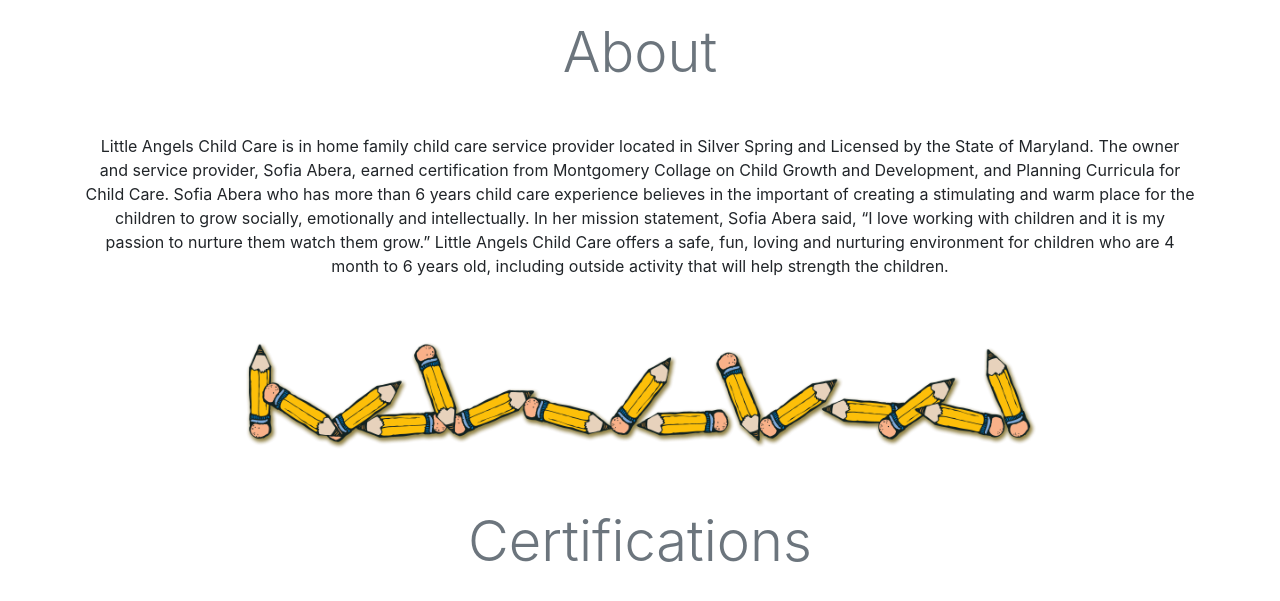
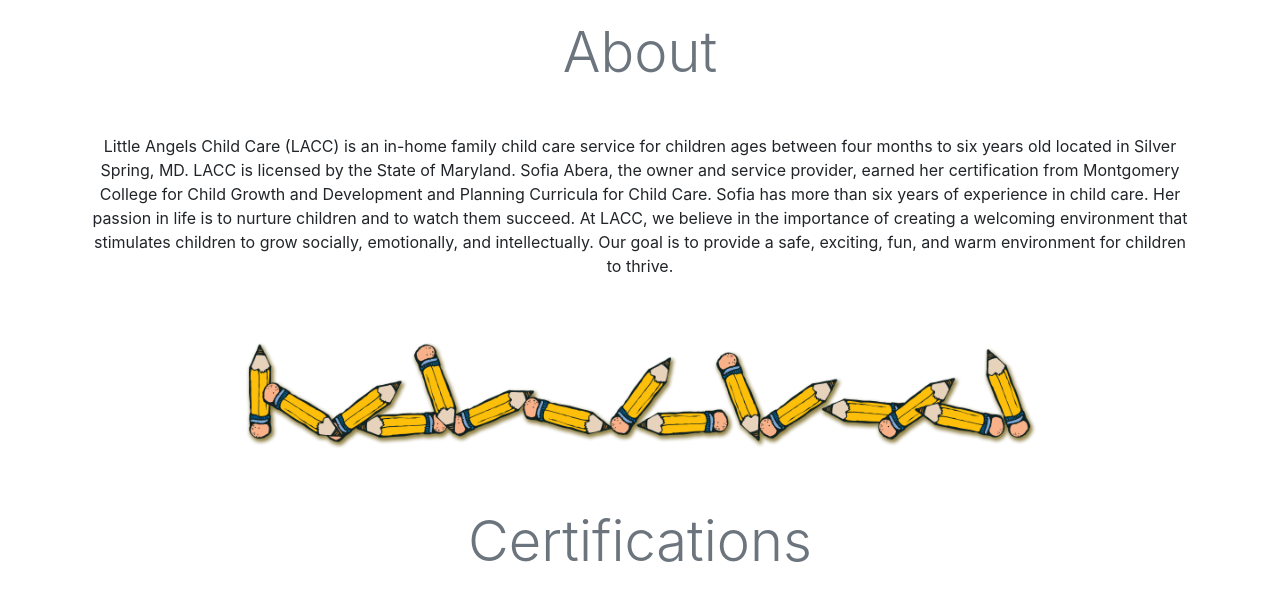
Before and after one commit to littleangelscc/littleangelscc.github.io, a plain HTML site: page index.html in a window 1280 px wide. Shown: the part 880-1481 px from the top of the page. Drawn offline with nearby package versions, Linux system fonts and the light colour scheme.

Commit message:
updated paragraph'

```diff
--- a/index.html
+++ b/index.html
@@ -51,14 +51,15 @@
 <div id="about" class="container mb-5 mt-5 text-sm-center">
     <img src="img/ribbon.png" class="img-fluid" width="800" height="150" alt="...">
     <h2 class="display-4 text-center my-5 text-muted">About</h2>
-    <p> Little Angels Child Care is in home family child care service provider located in Silver Spring and Licensed by
-        the State of Maryland. The owner and service provider, Sofia Abera, earned certification from Montgomery Collage
-        on Child Growth and Development, and Planning Curricula for Child Care. Sofia Abera who has more than 6 years
-        child care experience believes in the important of creating a stimulating and warm place for the children to
-        grow socially, emotionally and intellectually. In her mission statement, Sofia Abera said, “I love working with
-        children and it is my passion to nurture them watch them grow.” Little Angels Child Care offers a safe, fun,
-        loving and nurturing environment for children who are 4 month to 6 years old, including outside activity that
-        will help strength the children.</p>
+    <p> Little Angels Child Care (LACC) is an in-home family child care service for children ages between four
+        months to six years old located in Silver Spring, MD.
+        LACC is licensed by the State of Maryland. Sofia Abera, the owner and service provider, earned her
+        certification from Montgomery College for Child Growth and Development and Planning Curricula for
+        Child Care. Sofia has more than six years of experience in child care. Her passion in life is to nurture
+        children and to watch them succeed.
+        At LACC, we believe in the importance of creating a welcoming environment that stimulates children to
+        grow socially, emotionally, and intellectually. Our goal is to provide a safe, exciting, fun, and warm
+        environment for children to thrive.</p>
 </div><!-- /about -->
 
 <!-- certifications -->
```
